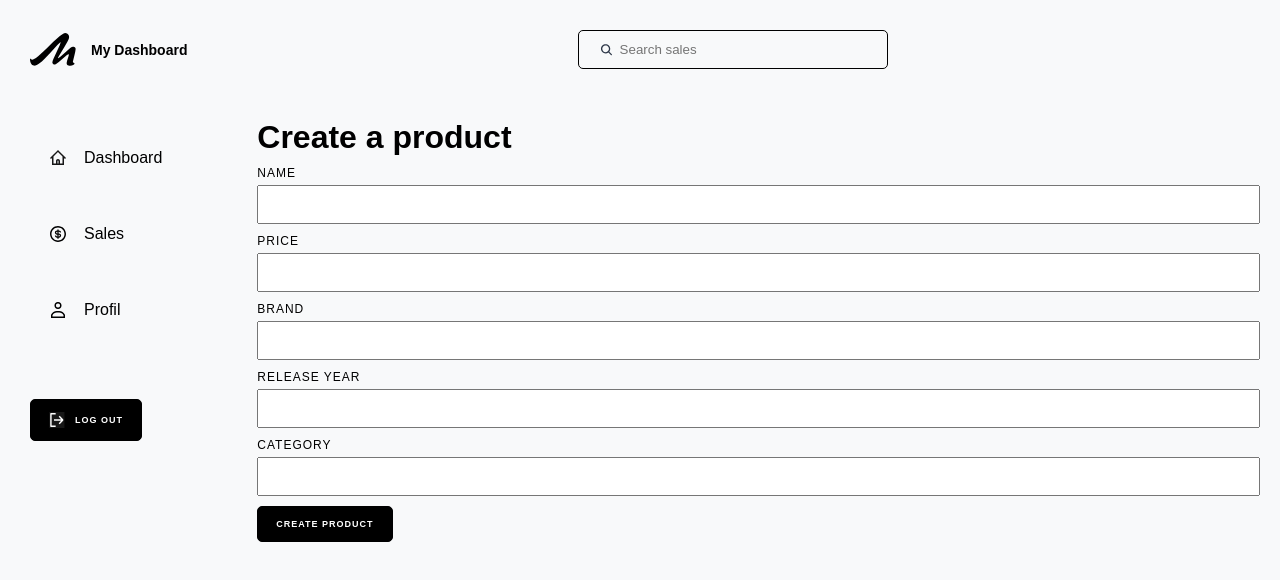
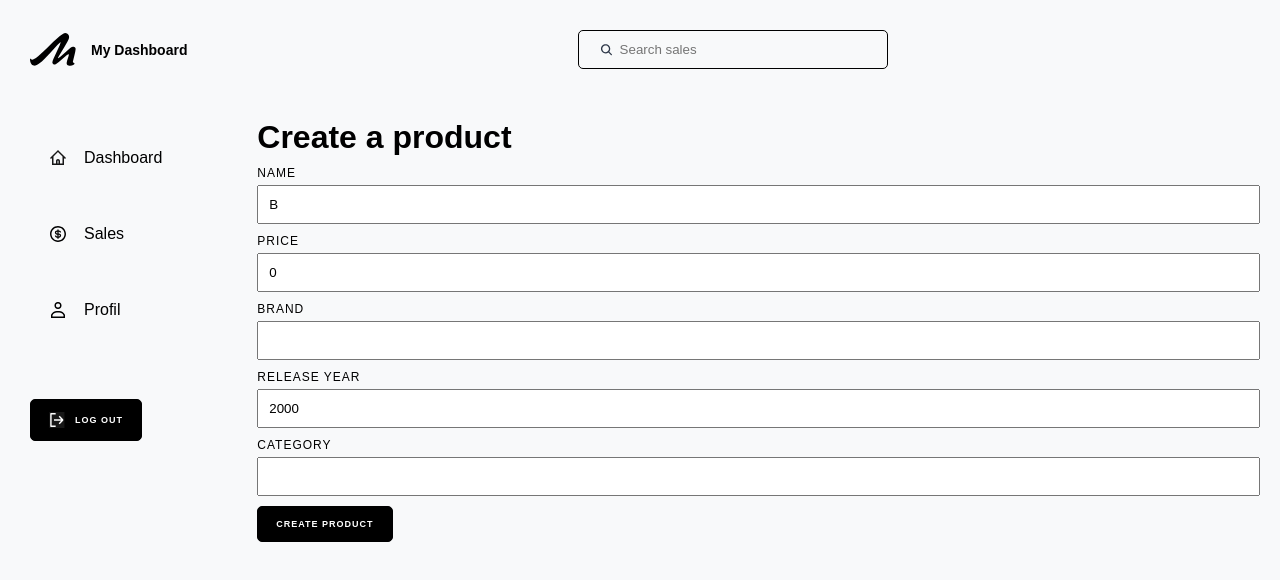
Before and after one commit to ynov-paris-m1-fullstack/mydashboard-front, a Next.js app: page /product in a window 1280 px wide. Shown: the top 580 px of the page. Built offline with nearby package versions, Linux system fonts and the light colour scheme.

Commit message:
sav ework

```diff
--- a/src/app/page.js
+++ b/src/app/page.js
@@ -7,6 +7,7 @@ import styles from "./page.module.scss";
 export default async function Home() {
 
   const stats = await fetchGraphql({ resolver: GET_STATS });
+
   const { sales } = await fetchGraphql({
     resolver: GET_SALES_FOR_TABLE,
     variables: { limit: 5 }
--- a/src/components/Input/index.js
+++ b/src/components/Input/index.js
@@ -6,6 +6,7 @@ const Index = ({
     name,
     type,
     handleChange,
+    required
 }) => {
     return (
         <div className={styles.wrapper}>
@@ -15,6 +16,7 @@ const Index = ({
                 value={value}
                 name={name}
                 onChange={handleChange}
+                required={required}
             />
         </div>
   );
--- a/src/components/form/CreateProductForm/index.js
+++ b/src/components/form/CreateProductForm/index.js
@@ -1,64 +1,100 @@
 'use client';
-import {useState} from "react";
+import { useState, useEffect } from "react";
+import { fetchGraphql } from "@/services/fetchGraphql";
+import { CREATE_PRODUCT } from "@/graphql/mutations/product";
 import Input from "@/components/Input";
 import Button from "@/components/Button";
 
 const Index = () => {
 
     const [form, setForm] = useState({
-        name: "",
-        price: "",
+        name: "B",
+        price: 0,
         brand: "",
-        releaseYear: "",
+        releaseYear: 2000,
         category: "",
     });
 
+    //effectue une -opération à l' intialisation du composant
+    useEffect(() => {
+        console.log(form);
+    }, []);
+
+    // effectue une opération à chaque fois que form change
+    // useEffect(() => {
+    //     console.log(form);
+    // }, [form]);
+
+    const submitAddProduct = async () => {
+
+        try {
+            const data = await fetchGraphql({
+                resolver: CREATE_PRODUCT,
+                variables: {
+                    input: form
+                }
+            });
+            console.log(data);
+        }
+        catch (err) {
+            console.log(err);
+        }
+
+    }
+
+    const handleInputChange = (e) => {
+        // Si le type de l'input est number, on convertit la valeur en nombre
+        setForm({
+            ...form,
+            [e.target.name]: e.target.type ==="number" ? Number(e.target.value) : e.target.value
+        })
+    }
+
     return (
-        <form action="">
+        <form>
             <Input
                 name="name"
                 label="Name"
                 type="text"
-                handleChange={(e) => {
-                    console.log(form);
-                    setForm({
-                        ...form,
-                        name: e.target.value
-                    });
-                }}
+                value={form.name}
+                handleChange={(e) => handleInputChange(e)}
+                required={true}
             />
             <Input
                 name="price"
                 label="Price"
                 type="number"
-                handleChange={(e) => {
-                    console.log(form);
-                    setForm({
-                        ...form,
-                        price: e.target.value
-                    });
-                }}
+                value={form.price}
+                handleChange={(e) => handleInputChange(e)}
+                required={true}
             />
             <Input
                 name="brand"
                 label="brand"
                 type="text"
+                value={form.brand}
+                required={true}
+                handleChange={(e) => handleInputChange(e)}
             />
             <Input
                 name="releaseYear"
                 label="Release year"
                 type="number"
+                value={form.releaseYear}
+                handleChange={(e) => handleInputChange(e)}
             />
             <Input
-                name="Category"
+                name="category"
                 label="Category"
-                type="number"
+                type="text"
+                value={form.category}
+                handleChange={(e) => handleInputChange(e)}
             />
             <Button
                 handleClick={(e) => {
                     e.preventDefault();
-                    console.log(productName);
-                    console.log("Product created")
+                    console.log(form);
+                    submitAddProduct();
                 }}
                 label="Create product"
                 type="submit"
--- /dev/null
+++ b/src/graphql/mutations/product.js
@@ -0,0 +1,12 @@
+export const CREATE_PRODUCT = `
+mutation AddProduct($input: ProductInput) {
+    addProduct(input: $input) {
+            productId
+            name
+            category
+            price
+            brand
+            releaseYear
+        }
+    }
+`
--- a/src/services/fetchGraphql.js
+++ b/src/services/fetchGraphql.js
@@ -3,7 +3,7 @@ export const fetchGraphql = async ({
     variables
 }) => {
     try {
-        const response = await fetch(process.env.GRAPHQL_ENDPOINT, {
+        const response = await fetch(process.env.NEXT_PUBLIC_GRAPHQL_ENDPOINT, {
             method: "POST",
             headers: {
                 "Content-Type": "application/json",
```
